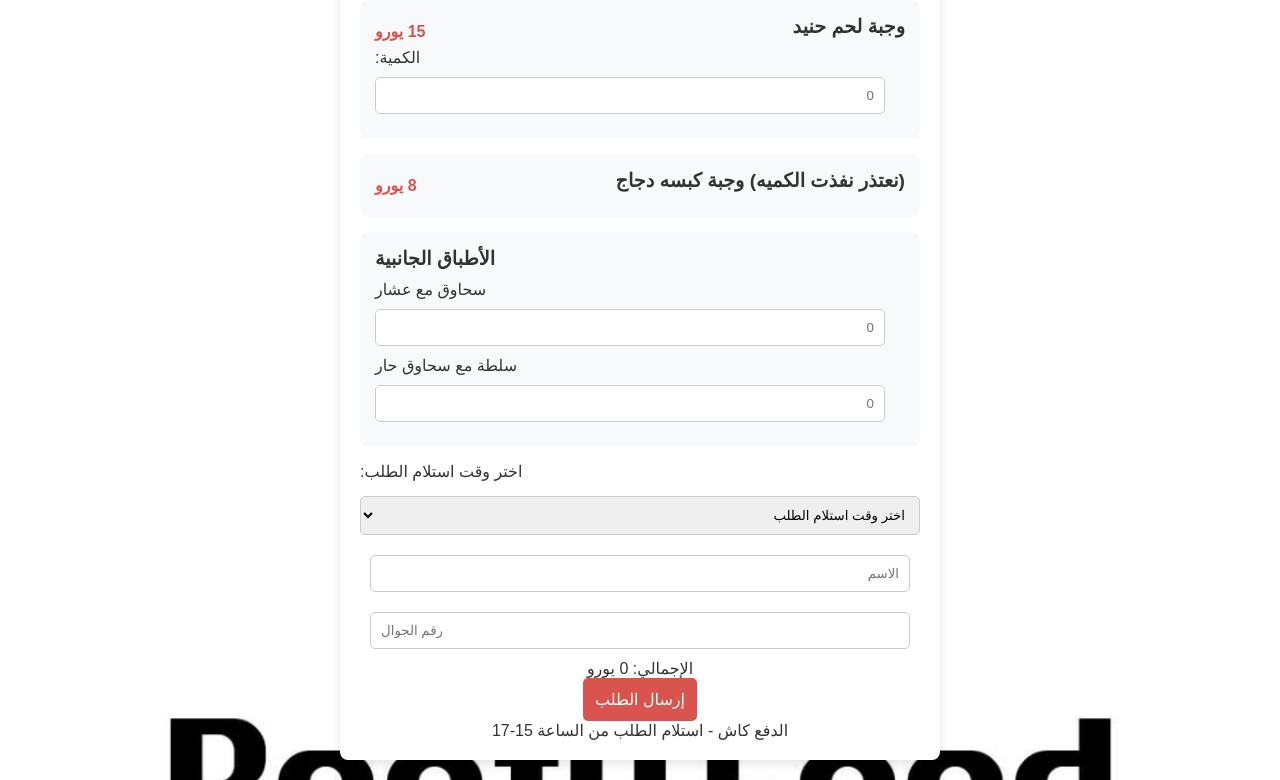
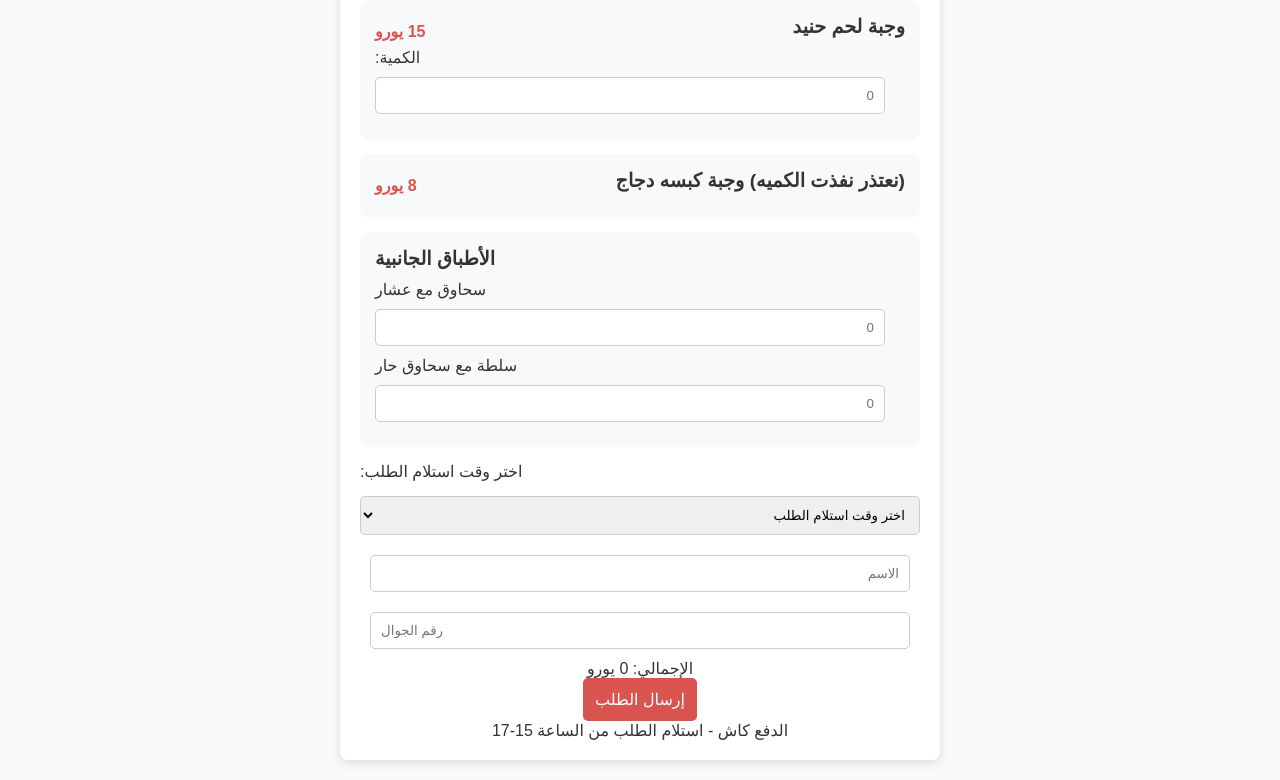
Before and after one commit to Fariping/BEETY, a plain HTML site: page index.html in a window 1280 px wide. Shown: the part 140-920 px from the top of the page. Drawn offline with nearby package versions, Linux system fonts and the light colour scheme.

Commit message:
Update style.css

```diff
--- a/style.css
+++ b/style.css
@@ -1,5 +1,5 @@
 body {
-    background-image: url('/Back.JPG');
+    background-image: url('/');
     background-size: cover;
     background-repeat: no-repeat;
     background-attachment: fixed;
```
